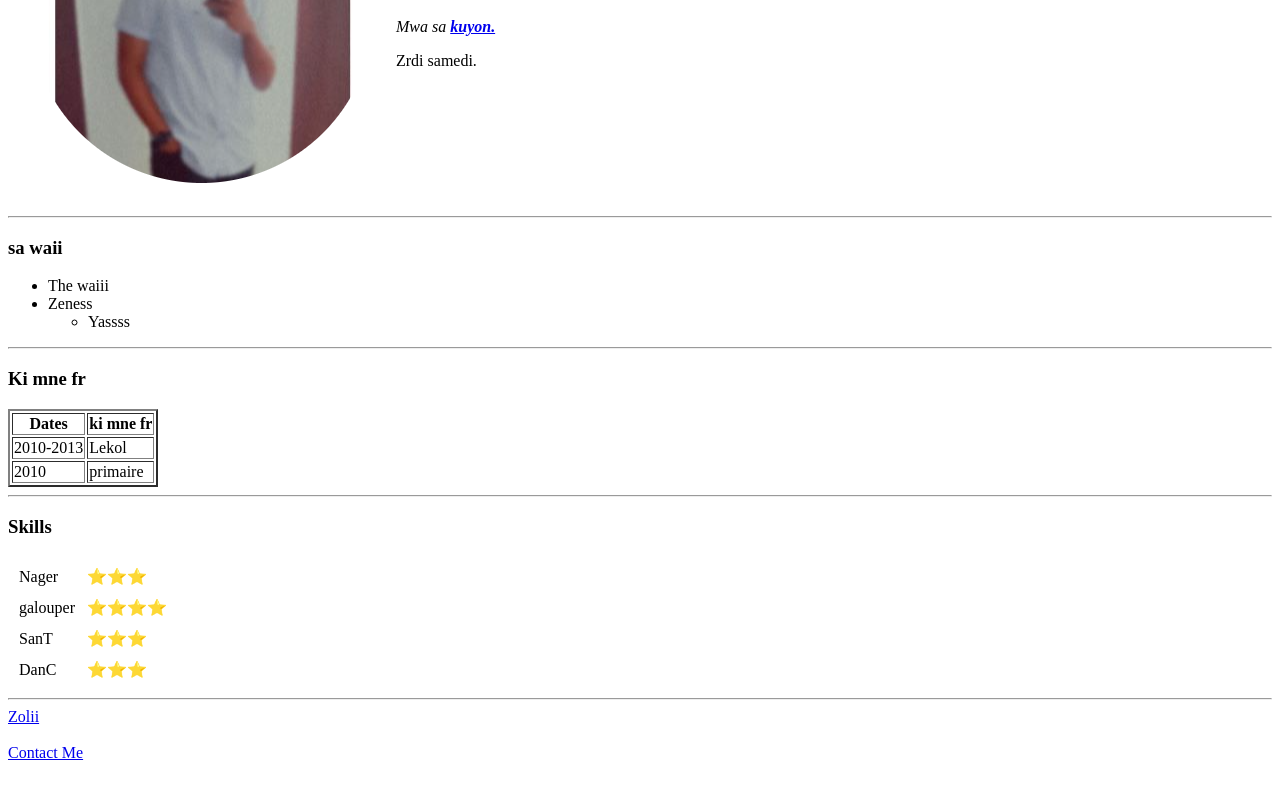
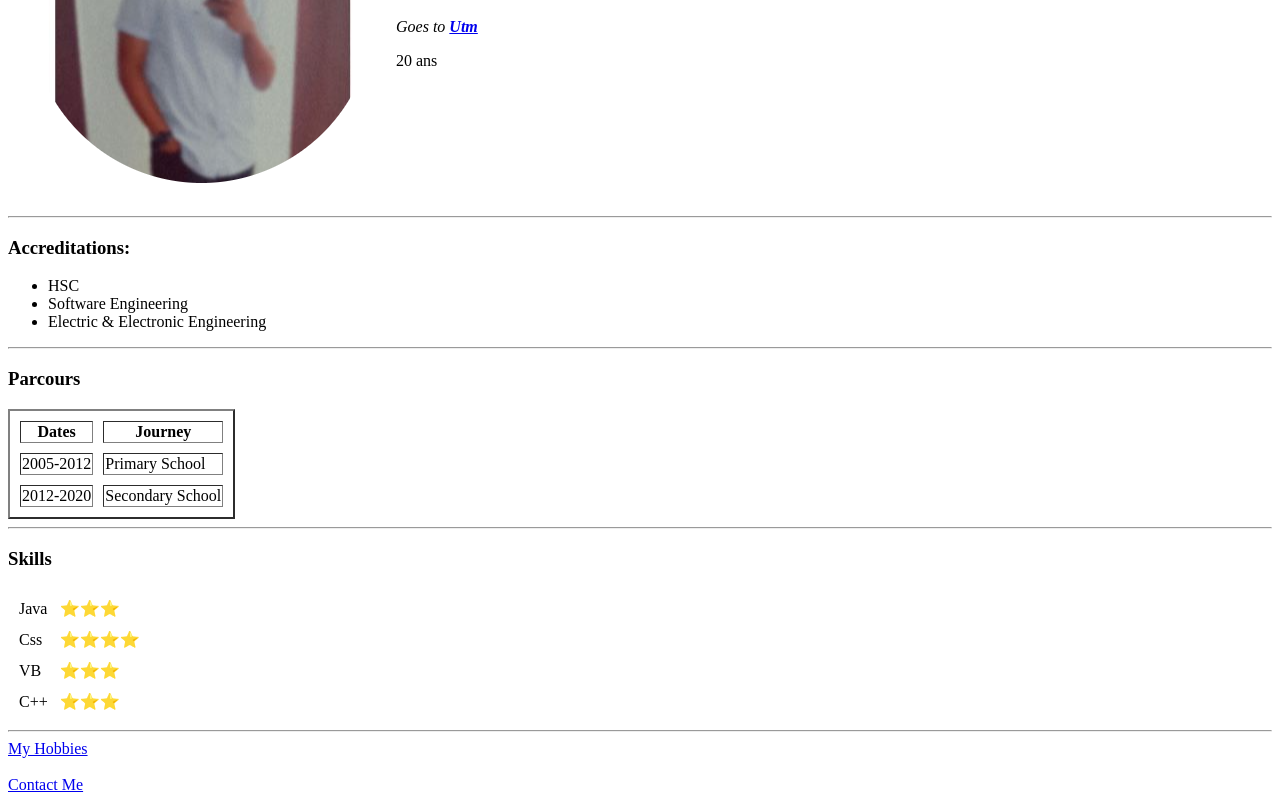
Before and after one commit to Owasil/test, a plain HTML site: page index.html in a window 1280 px wide. Shown: the part 191-993 px from the top of the page. Before the commit the page ends 961 px from the top, so only its background shows below. Drawn offline with Linux system fonts and the light colour scheme.

Commit message:
Add files via upload

```diff
--- a/index.html
+++ b/index.html
@@ -7,71 +7,72 @@
 </head>
 
 <body>
-  <table cellspacing = 20>
+  <table cellspacing=20>
     <tr>
-      <td><img src="Images/Saqib-modified.png" alt="Saqib Owasil sa" ></td>
-      <td>  <h1>Saqib Owasil</h1>
-        <p><em>Mwa sa <strong><a href="https://www.ebay.com/?m=1">kuyon.</a></strong></em></p>
-        <p>Zrdi samedi.</p></td>
+      <td><img src="Images/Saqib-modified.png" alt="Saqib Owasil sa"></td>
+      <td>
+        <h1>Saqib Owasil</h1>
+        <p><em>Goes to <strong><a href="http://www.utm.ac.mu/index.php/en/">Utm</a></strong></em></p>
+        <p>20 ans</p>
+      </td>
     </tr>
   </table>
   <hr>
-  <h3>sa waii</h3>
+  <h3>Accreditations:</h3>
   <ul>
 
-    <li>The waiii</li>
-    <li>Zeness</li>
-    <ul>
-      <li>Yassss</li>
-    </ul>
+    <li>HSC</li>
+    <li>Software Engineering</li>
+    <li>Electric & Electronic Engineering</li>
+
   </ul>
   <hr>
-  <h3>Ki mne fr</h3>
-  <table border=2px>
+  <h3>Parcours</h3>
+  <table border=2px cellspacing=10px>
     <thead>
       <tr>
         <th>Dates</th>
-        <th>ki mne fr</th>
+        <th>Journey</th>
       </tr>
 
     </thead>
     <tbody>
       <tr>
-        <td>2010-2013</td>
-        <td>Lekol </td>
+        <td>2005-2012</td>
+        <td>Primary School</td>
       </tr>
       <tr>
-        <td>2010</td>
-        <td>primaire</td>
+        <td>2012-2020</td>
+        <td>Secondary School</td>
       </tr>
     </tbody>
 
   </table>
   <hr>
   <h3>Skills</h3>
-  <table cellspacing = 10px>
+  <table cellspacing=10px>
     <tbody>
       <tr>
-        <td>Nager</td>
+        <td>Java</td>
         <td>⭐⭐⭐</td>
       </tr>
       <tr>
-        <td>galouper</td>
+        <td>Css</td>
         <td>⭐⭐⭐⭐</td>
       </tr>
       <tr>
-        <td>SanT</td>
+        <td>VB</td>
         <td>⭐⭐⭐</td>
       </tr>
       <tr>
-        <td>DanC</td>
+        <td>C++</td>
         <td>⭐⭐⭐</td>
       </tr>
     </tbody>
 
   </table>
   <hr>
-  <a href="Zoli.html">Zolii</a>
+  <a href="Zoli.html">My Hobbies</a>
   <br>
   <br>
   <a href="Contact.html">Contact Me</a>
```
Also changed, not shown: Contact.html (+4 -1 lines), hobbies.html (added, +17 -0 lines).
